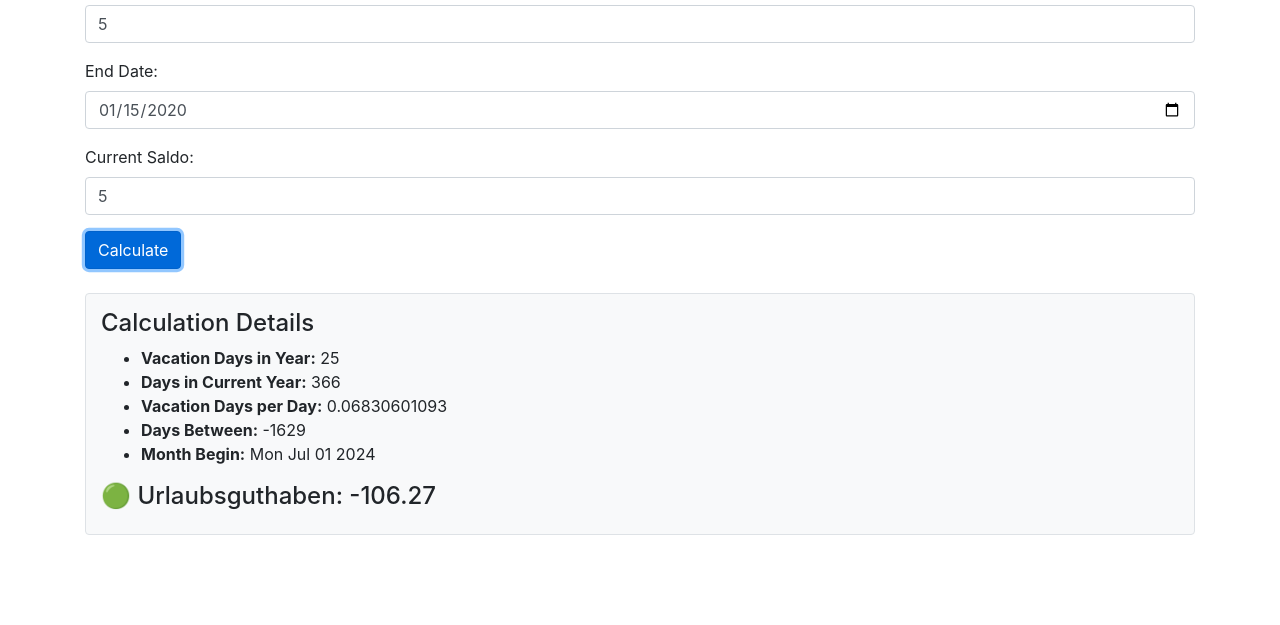
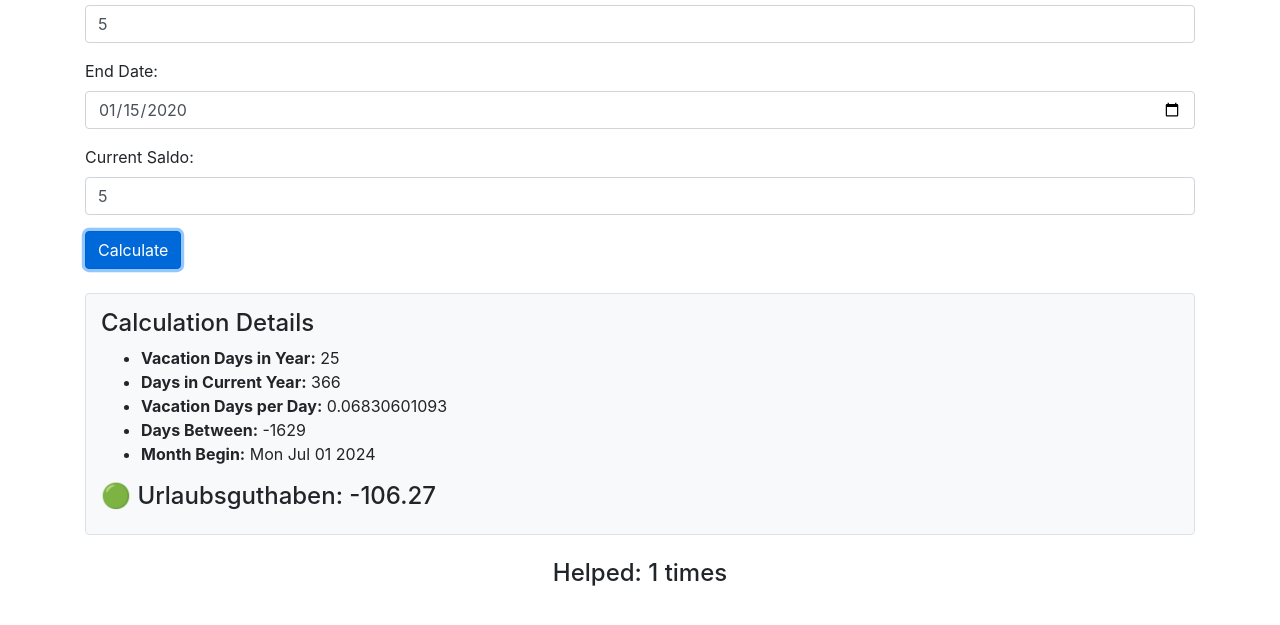
Before and after one commit to troublemaker92/troublemaker92.github.io, a plain HTML site: page index.html in a window 1280 px wide. Both pictures are taken after typing "5", "2020-01-15", "5" into the empty fields and a click on the button "Calculate". Shown: the part 119-744 px from the top of the page. Drawn offline with nearby package versions, Linux system fonts and the light colour scheme.

Commit message:
Update index.html

```diff
--- a/index.html
+++ b/index.html
@@ -39,9 +39,15 @@
         </form>
 
         <div id="result" class="result-container mt-4"></div>
+        <div id="counter" class="mt-4 text-center">
+            <h4>Helped: <span id="count">0</span> times</h4>
+        </div>
     </div>
 
     <script>
+        let counter = 0;
+        let lastData = { daysPerWeek: null, endDate: null, saldo: null };
+
         function getDaysInCurrentYear() {
             const now = new Date();
             const start = new Date(now.getFullYear(), 0, 1);
@@ -51,32 +57,32 @@
 
         function validateForm() {
             const daysPerWeek = document.getElementById('daysPerWeek').value;
+            const endDate = document.getElementById('endDate').value;
+            const saldo = document.getElementById('saldo').value;
 
             if (daysPerWeek < 1 || daysPerWeek > 7 || !Number.isInteger(parseFloat(daysPerWeek))) {
                 alert('Days Per Week must be an integer between 1 and 7.');
                 return false;
             }
 
-            calculateVacationDays();
+            const currentData = { daysPerWeek, endDate, saldo };
+
+            if (JSON.stringify(currentData) !== JSON.stringify(lastData)) {
+                calculateVacationDays(currentData);
+                counter++;
+                document.getElementById('count').innerText = counter;
+                lastData = currentData;
+            }
+
             return false;
         }
 
-        function calculateVacationDays() {
-            const daysPerWeek = document.getElementById('daysPerWeek').value;
-            const endDate = document.getElementById('endDate').value;
-            const saldo = document.getElementById('saldo').value;
-
-            const customerData = {
-                daysPerWeek: parseInt(daysPerWeek),
-                endDate: new Date(endDate),
-                saldo: parseFloat(saldo)
-            };
-
+        function calculateVacationDays(customerData) {
             const vacDaysInYear = customerData.daysPerWeek * 5;
             const daysInCurrentYear = getDaysInCurrentYear();
             const vacDaysPerDay = (vacDaysInYear / daysInCurrentYear).toFixed(11);
             const monthBegin = new Date(new Date().getFullYear(), new Date().getMonth(), 1);
-            const daysBetween = Math.ceil((customerData.endDate - monthBegin) / (1000 * 60 * 60 * 24));
+            const daysBetween = Math.ceil((new Date(customerData.endDate) - monthBegin) / (1000 * 60 * 60 * 24));
 
             const vacDaysFutureSaldoUnrounded = (daysBetween * vacDaysPerDay).toFixed(11);
             const finalSaldoUnrounded = (parseFloat(customerData.saldo) + parseFloat(vacDaysFutureSaldoUnrounded)).toFixed(11);
```
